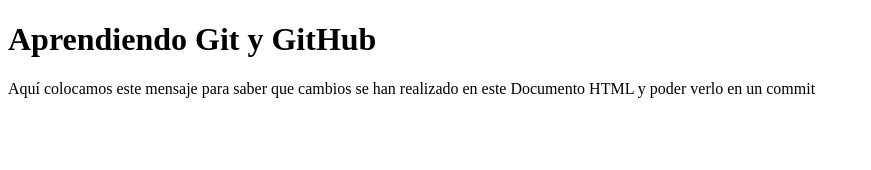
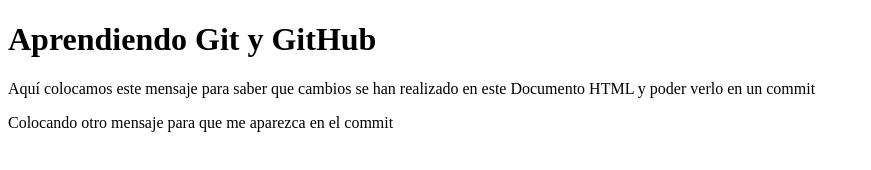
Before and after one commit to iamjonathanpumares/Prueba-git, a plain HTML site: page index.html in a window 1280 px wide. Shown: the whole page, without its empty margins (0-871 px from the left). Drawn offline with Linux system fonts and the light colour scheme.

Commit message:
He agregado un parrafo y creado un nuevo script

```diff
--- a/index.html
+++ b/index.html
@@ -7,6 +7,6 @@
 <body>
 	<h1>Aprendiendo Git y GitHub</h1>
 	<p>Aquí colocamos este mensaje para saber que cambios se han realizado en este Documento HTML y poder verlo en un commit</p>
-
+	<p>Colocando otro mensaje para que me aparezca en el commit</p>
 </body>
 </html>
```
Also changed, not shown: js/script.js (added).
